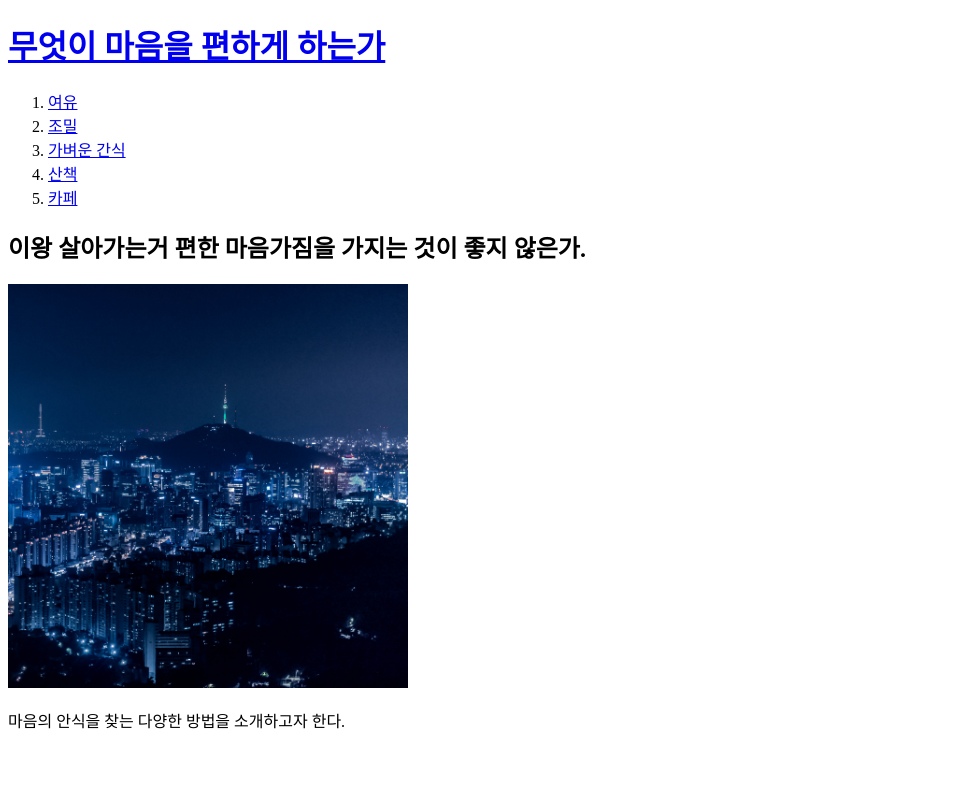
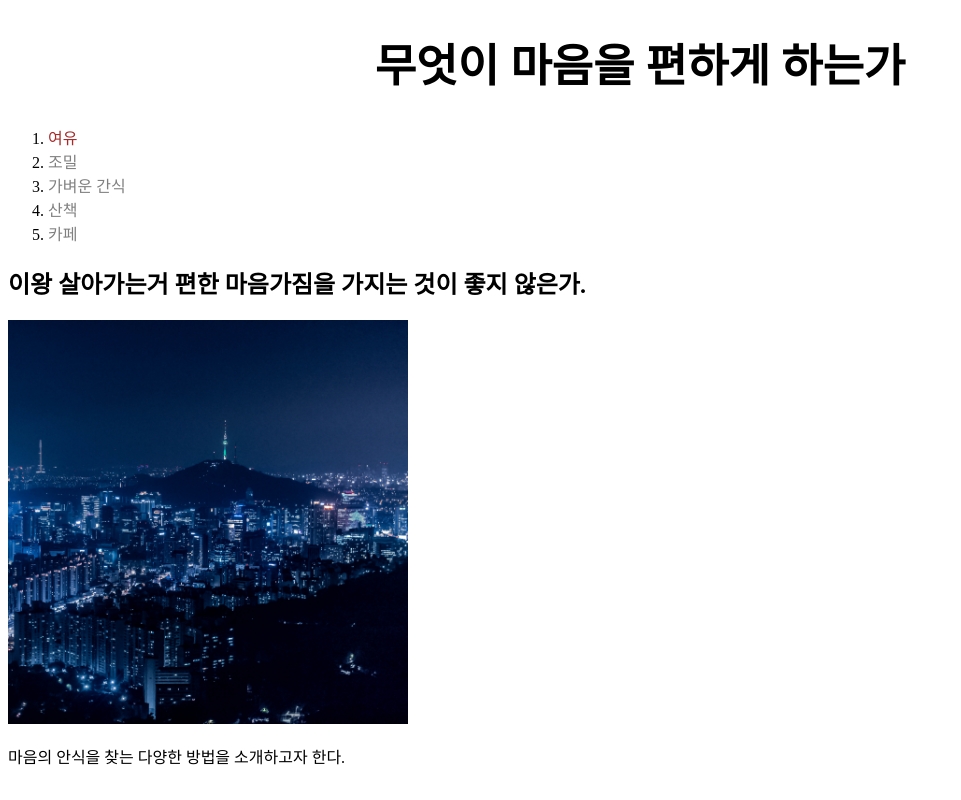
Before and after one commit to HamsterForest/Web_study_TIL, a plain HTML site: page index.html in a window 1280 px wide. Shown: the whole page, without its empty margins (0-961 px from the left). Drawn offline with Linux system fonts and the light colour scheme.

Commit message:
7_2_2Commit

```diff
--- a/index.html
+++ b/index.html
@@ -3,16 +3,32 @@
 <head>
     <title>무엇이 마음을 편하게 하는가</title>
     <meta charset="utf-8">
+    <style>
+        .saw{
+            color: gray;
+        }
+        #active{
+            color: brown;
+        }
+        a {
+            color: black;
+            text-decoration: none;
+        }
+        h1{
+            font-size: 45px;
+            text-align: center;
+        }
+    </style>
 </head>
 
 <body>
     <h1><a href="index.html">무엇이 마음을 편하게 하는가</a></h1>
     <ol>
-        <li><a href="1.html">여유</a></li>
-        <li><a href="2.html">조밀</a></li>
-        <li><a href="3.html">가벼운 간식</a></li>
-        <li><a href="4.html">산책</a></li>
-        <li><a href="5.html">카페</a></li>
+        <li><a href="1.html" class="saw" id="active">여유</a></li>
+        <li><a href="2.html" class="saw">조밀</a></li>
+        <li><a href="3.html" class="saw">가벼운 간식</a></li>
+        <li><a href="4.html" class="saw">산책</a></li>
+        <li><a href="5.html" class="saw">카페</a></li>
     </ol>
     <h2>이왕 살아가는거 편한 마음가짐을 가지는 것이 좋지 않은가.</h2>
     <img src="seoul_scenary.jpg" width="400">
```
